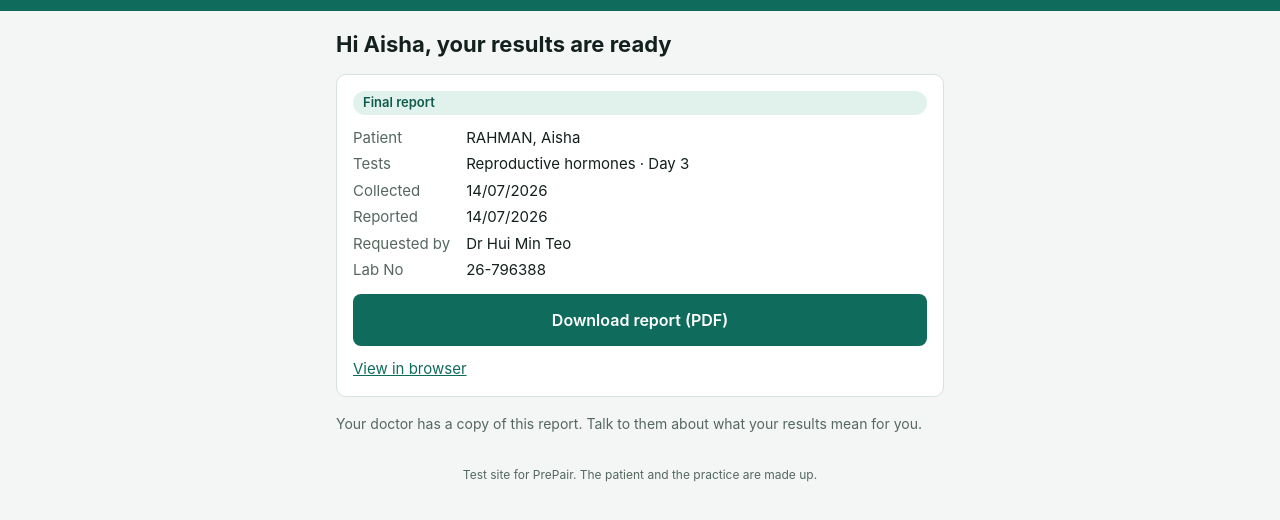
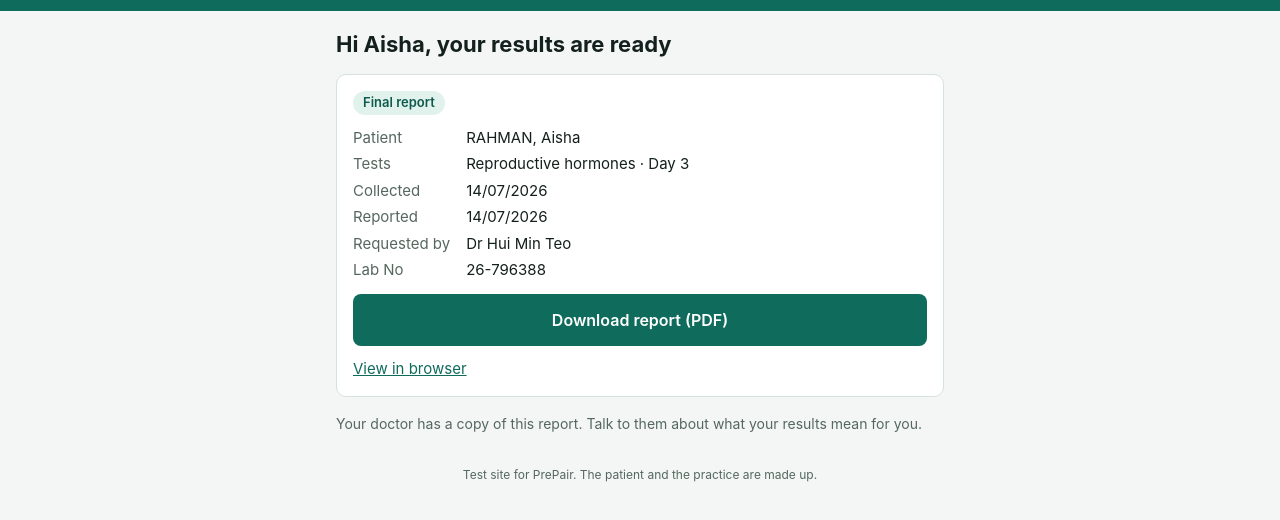
Before and after one commit to jodybiddle/results-portal-test, a plain HTML site: page jacana/r/7Hq2Lm/index.html in a window 1280 px wide. Shown: the part 64-584 px from the top of the page. Drawn offline with Linux system fonts and the light colour scheme.

Commit message:
Status label sized to its text

```diff
--- a/jacana/r/7Hq2Lm/index.html
+++ b/jacana/r/7Hq2Lm/index.html
@@ -16,7 +16,7 @@ h1{font-size:22px;line-height:1.25;margin:0}
 .card{background:var(--card);border:1px solid var(--line);border-radius:10px;padding:16px;display:grid;gap:12px}
 dl{display:grid;grid-template-columns:max-content 1fr;gap:4px 16px;margin:0;font-size:15px}
 dt{color:var(--muted)}dd{margin:0}
-.status{display:inline-block;font-size:13px;font-weight:600;padding:2px 10px;border-radius:999px;background:var(--pill);color:var(--pill-fg)}
+.status{justify-self:start;display:inline-block;font-size:13px;font-weight:600;padding:2px 10px;border-radius:999px;background:var(--pill);color:var(--pill-fg)}
 .button{display:block;text-align:center;background:var(--brand);color:#fff;text-decoration:none;font-weight:600;padding:14px 16px;border-radius:8px}
 .button:focus-visible{outline:3px solid var(--fg);outline-offset:2px}
 .link{color:var(--brand);font-size:15px}
```
Also changed, not shown: moreton/k29dX4/index.html (+1 -1 lines).
